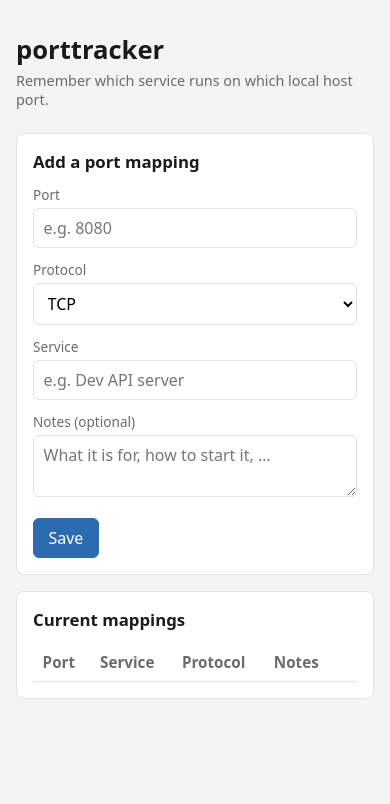
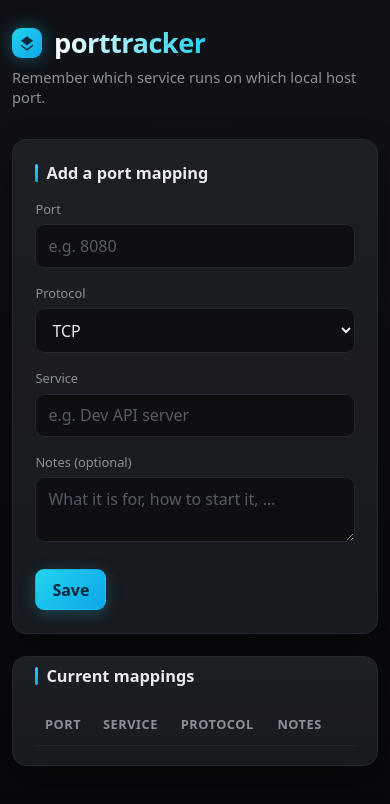
Before and after one commit to dineshr93/porttracker, a website: page public/index.html in a window 390 px wide. Drawn offline with Linux system fonts and the light colour scheme; no server answers.

Commit message:
style: redesign frontend as modern dark UI
- Replaced the light theme with a near-black gradient background and
  dark card panels for a modern, high-contrast look.
- Added a cyan accent palette, gradient logo mark, and gradient title
  text for a polished app feel.
- Updated form inputs with focus ring glow, dark placeholder text, and
  a two-column responsive grid.
- Restyled the table: uppercase muted column headers, cyan port numbers,
  protocol pills, and row hover highlight.
- Added hover/active states and shadows to buttons (primary, danger,
  ghost variants) and improved empty-state styling.

```diff
--- a/public/index.html
+++ b/public/index.html
@@ -6,76 +6,169 @@
   <title>porttracker</title>
   <style>
     :root {
-      --bg: #f4f4f4;
-      --card: #ffffff;
-      --text: #1a1a1a;
-      --muted: #6b6b6b;
-      --accent: #2b6cb0;
-      --danger: #c53030;
-      --border: #e2e2e2;
+      --bg: #0b0d10;
+      --bg-grad-1: #0f1116;
+      --bg-grad-2: #07080c;
+      --card: #14171c;
+      --card-border: #23272f;
+      --text: #e8eaf0;
+      --muted: #8a8f98;
+      --accent: #22d3ee;          /* cyan */
+      --accent-strong: #0ea5e9;
+      --accent-soft: rgba(34, 211, 238, 0.12);
+      --danger: #f87171;
+      --danger-soft: rgba(248, 113, 113, 0.12);
+      --green: #34d399;
+      --radius: 14px;
+      --shadow: 0 12px 32px rgba(0, 0, 0, 0.45);
     }
     * { box-sizing: border-box; margin: 0; }
+    html, body { height: 100%; }
     body {
-      font-family: system-ui, -apple-system, "Segoe UI", sans-serif;
-      background: var(--bg);
+      font-family: system-ui, -apple-system, "Segoe UI", Inter, sans-serif;
       color: var(--text);
-      padding: 2rem 1rem;
+      background:
+        radial-gradient(1200px 600px at 50% -10%, var(--bg-grad-1), transparent 70%),
+        linear-gradient(180deg, var(--bg-grad-1), var(--bg-grad-2));
+      background-attachment: fixed;
+      min-height: 100vh;
+      padding: 2.5rem 1rem;
     }
-    .wrap { max-width: 760px; margin: 0 auto; }
-    header { margin-bottom: 1.5rem; }
-    h1 { font-size: 1.6rem; font-weight: 600; }
-    p.tag { color: var(--muted); font-size: 0.9rem; margin-top: 0.25rem; }
+    .wrap { max-width: 820px; margin: 0 auto; }
 
+    /* Header */
+    header { margin-bottom: 2rem; }
+    .logo-row { display: flex; align-items: center; gap: 0.75rem; }
+    .logo {
+      width: 34px; height: 34px; border-radius: 9px;
+      background: linear-gradient(135deg, var(--accent), var(--accent-strong));
+      display: grid; place-items: center;
+      box-shadow: 0 0 18px rgba(34, 211, 238, 0.35);
+      flex-shrink: 0;
+    }
+    .logo svg { width: 18px; height: 18px; fill: #06283a; }
+    h1 {
+      font-size: 1.7rem; font-weight: 700; letter-spacing: -0.02em;
+      background: linear-gradient(90deg, #fff, var(--accent));
+      -webkit-background-clip: text; background-clip: text; color: transparent;
+    }
+    p.tag { color: var(--muted); font-size: 0.92rem; margin-top: 0.35rem; }
+
+    /* Cards */
     .card {
-      background: var(--card);
-      border: 1px solid var(--border);
-      border-radius: 8px;
-      padding: 1rem;
-      margin-bottom: 1rem;
+      background: linear-gradient(180deg, rgba(255,255,255,0.035), rgba(255,255,255,0.012)),
+                  var(--card);
+      border: 1px solid var(--card-border);
+      border-radius: var(--radius);
+      padding: 1.4rem;
+      margin-bottom: 1.4rem;
+      box-shadow: var(--shadow);
     }
-    .card h2 { font-size: 1.05rem; font-weight: 600; margin-bottom: 0.75rem; }
+    .card h2 {
+      font-size: 1.02rem; font-weight: 600; margin-bottom: 1rem;
+      display: flex; align-items: center; gap: 0.5rem;
+    }
+    .card h2::before {
+      content: ""; width: 3px; height: 1.1em; border-radius: 2px;
+      background: linear-gradient(var(--accent), var(--accent-strong));
+    }
 
-    form { display: grid; grid-template-columns: 1fr 1fr; gap: 0.75rem; }
-    label { font-size: 0.85rem; color: var(--muted); display: block; margin-bottom: 0.25rem; }
+    /* Form */
+    form { display: grid; grid-template-columns: 1fr 1fr; gap: 1rem; }
+    label { font-size: 0.8rem; color: var(--muted); display: block; margin-bottom: 0.4rem; }
     .full { grid-column: 1 / -1; }
     input, select, textarea {
       width: 100%;
-      padding: 0.5rem 0.6rem;
-      border: 1px solid var(--border);
-      border-radius: 6px;
+      padding: 0.6rem 0.75rem;
+      border: 1px solid var(--card-border);
+      border-radius: 9px;
       font: inherit;
-      background: #fff;
+      color: var(--text);
+      background: #0d0f13;
+      transition: border-color 0.15s, box-shadow 0.15s;
     }
-    textarea { resize: vertical; min-height: 3rem; }
-    .actions { display: flex; gap: 0.5rem; margin-top: 0.25rem; }
+    input:focus, select:focus, textarea:focus {
+      outline: none;
+      border-color: var(--accent);
+      box-shadow: 0 0 0 3px var(--accent-soft);
+    }
+    textarea { resize: vertical; min-height: 3.2rem; }
+    select option { background: #0d0f13; }
+    ::placeholder { color: #565b63; }
+
+    .actions { display: flex; gap: 0.6rem; margin-top: 0.35rem; }
     button {
-      font: inherit;
-      padding: 0.5rem 0.9rem;
-      border: 1px solid var(--border);
-      border-radius: 6px;
-      background: var(--card);
+      font: inherit; font-weight: 600;
+      padding: 0.55rem 1rem;
+      border: 1px solid var(--card-border);
+      border-radius: 9px;
+      background: #1a1e24;
+      color: var(--text);
       cursor: pointer;
+      transition: transform 0.12s, background 0.15s, border-color 0.15s, box-shadow 0.15s;
     }
-    button.primary { background: var(--accent); border-color: var(--accent); color: #fff; }
-    button.danger { color: var(--danger); }
+    button:hover { background: #20242c; border-color: #2e333d; }
+    button:active { transform: translateY(1px); }
+    button.primary {
+      background: linear-gradient(135deg, var(--accent), var(--accent-strong));
+      border-color: transparent; color: #06283a;
+      box-shadow: 0 4px 16px rgba(34, 211, 238, 0.25);
+    }
+    button.primary:hover { filter: brightness(1.08); box-shadow: 0 6px 20px rgba(34, 211, 238, 0.35); }
+    button.danger { color: var(--danger); border-color: transparent; background: var(--danger-soft); }
+    button.danger:hover { background: rgba(248, 113, 113, 0.22); }
+    button.ghost { background: transparent; color: var(--muted); }
+    button.ghost:hover { color: var(--text); background: #20242c; }
 
+    /* Table */
+    .table-card { padding: 0.5rem 1.4rem 1.2rem; }
     table { width: 100%; border-collapse: collapse; font-size: 0.95rem; }
-    th, td { text-align: left; padding: 0.55rem 0.6rem; border-bottom: 1px solid var(--border); }
-    th { font-weight: 600; color: var(--muted); }
-    td.port { font-variant-numeric: tabular-nums; font-weight: 600; }
+    th {
+      text-align: left; padding: 0.75rem 0.6rem; font-weight: 600;
+      color: var(--muted); font-size: 0.8rem; text-transform: uppercase; letter-spacing: 0.04em;
+      border-bottom: 1px solid var(--card-border);
+    }
+    td { padding: 0.7rem 0.6rem; border-bottom: 1px solid rgba(255,255,255,0.05); }
+    tr:last-child td { border-bottom: none; }
+    tbody tr { transition: background 0.12s; }
+    tbody tr:hover { background: rgba(255,255,255,0.025); }
+    td.port {
+      font-variant-numeric: tabular-nums; font-weight: 700; color: var(--accent);
+    }
     td.protocol { color: var(--muted); }
-    .empty { color: var(--muted); font-size: 0.9rem; padding: 1rem 0; text-align: center; }
-    .err { color: var(--danger); font-size: 0.9rem; margin-top: 0.5rem; }
-    .msg { color: var(--accent); font-size: 0.9rem; margin-top: 0.5rem; }
-    .row-actions button { padding: 0.25rem 0.5rem; font-size: 0.85rem; }
+    .proto-pill {
+      display: inline-block; padding: 0.15rem 0.5rem; border-radius: 999px;
+      font-size: 0.75rem; font-weight: 600; letter-spacing: 0.03em;
+      background: var(--accent-soft); color: var(--accent);
+    }
+    .empty {
+      color: var(--muted); font-size: 0.92rem; padding: 1.6rem 0;
+      text-align: center; border: 1px dashed var(--card-border); border-radius: 10px;
+      margin-top: 0.5rem;
+    }
+    .row-actions { white-space: nowrap; }
+    .row-actions button { padding: 0.28rem 0.55rem; font-size: 0.8rem; }
 
-    @media (max-width: 520px) { form { grid-template-columns: 1fr; } }
+    /* Feedback */
+    .err { color: var(--danger); font-size: 0.9rem; margin-top: 0.75rem; }
+    .msg { color: var(--green); font-size: 0.9rem; margin-top: 0.75rem; }
+
+    @media (max-width: 560px) {
+      body { padding: 1.5rem 0.75rem; }
+      form { grid-template-columns: 1fr; }
+      .logo { width: 30px; height: 30px; }
+    }
   </style>
 </head>
 <body>
   <div class="wrap">
     <header>
-      <h1>porttracker</h1>
+      <div class="logo-row">
+        <div class="logo" aria-hidden="true">
+          <svg viewBox="0 0 24 24"><path d="M4 9l8-6 8 6-8 6-8-6z"/><path d="M4 15l8 6 8-6" fill="none" stroke="#06283a" stroke-width="2"/></svg>
+        </div>
+        <h1>porttracker</h1>
+      </div>
       <p class="tag">Remember which service runs on which local host port.</p>
     </header>
 
@@ -103,13 +196,13 @@
         </div>
         <div class="full actions">
           <button class="primary" type="submit">Save</button>
-          <button type="button" id="resetBtn" hidden>Cancel edit</button>
+          <button class="ghost" type="button" id="resetBtn" hidden>Cancel edit</button>
         </div>
       </form>
       <div id="feedback"></div>
     </div>
 
-    <div class="card">
+    <div class="card table-card">
       <h2>Current mappings</h2>
       <table>
         <thead>
@@ -162,7 +255,7 @@
         tr.innerHTML = `
           <td class="port">${r.port}</td>
           <td>${escapeHtml(r.service)}</td>
-          <td class="protocol">${r.protocol}</td>
+          <td class="protocol"><span class="proto-pill">${r.protocol}</span></td>
           <td>${escapeHtml(r.description || '')}</td>`;
 
         const td = document.createElement('td');
```
